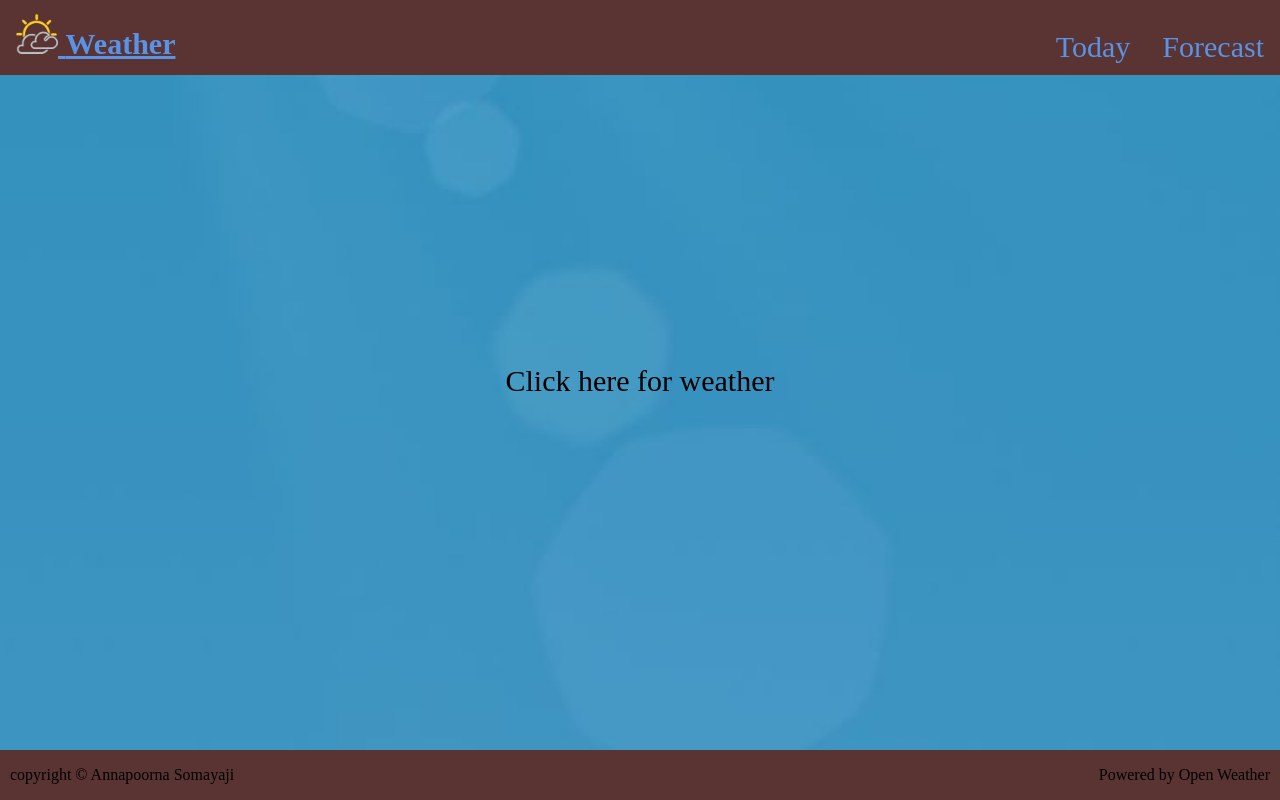
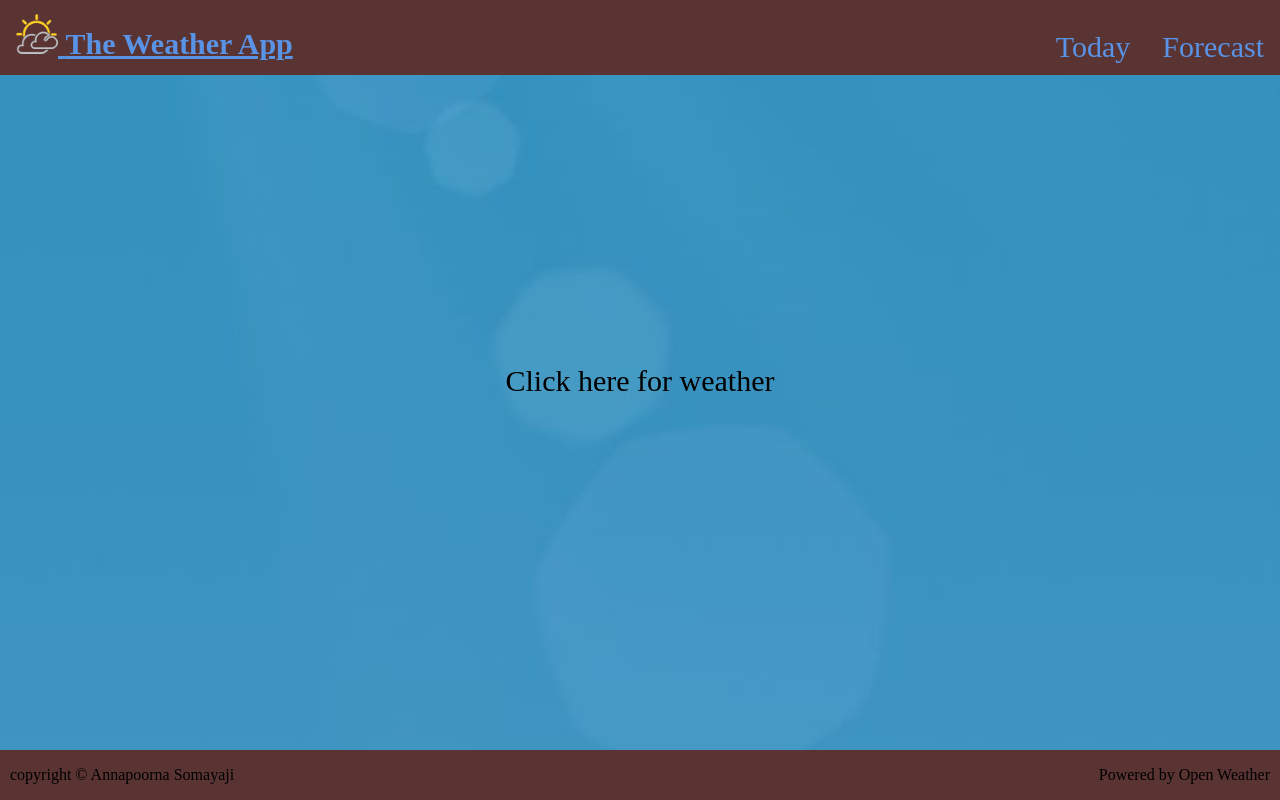
Before and after one commit to annusomayaji/weatherapp, a plain HTML site: page index.html in a window 1280 px wide. Drawn offline with nearby package versions, Linux system fonts and the light colour scheme.

Commit message:
Update index.html

```diff
--- a/index.html
+++ b/index.html
@@ -15,7 +15,7 @@
 		<header><nav  id="navigationBar" class="navigation">
 			<a class="icon" onclick="expandfunction()"><i class="fa fa-bars"></i></a>
 			<div>
-			<a class="weather" href="index.html"><img src="images/logo.png" id="logo"/> <strong>Weather</strong></a>
+			<a class="weather" href="index.html"><img src="images/logo.png" id="logo"/> <strong>The Weather App</strong></a>
 			<a class="forecastWeather"  href="forecast.html">Forecast</a>
 			<a href="index.html" >Today</a>
 			</div>
```
